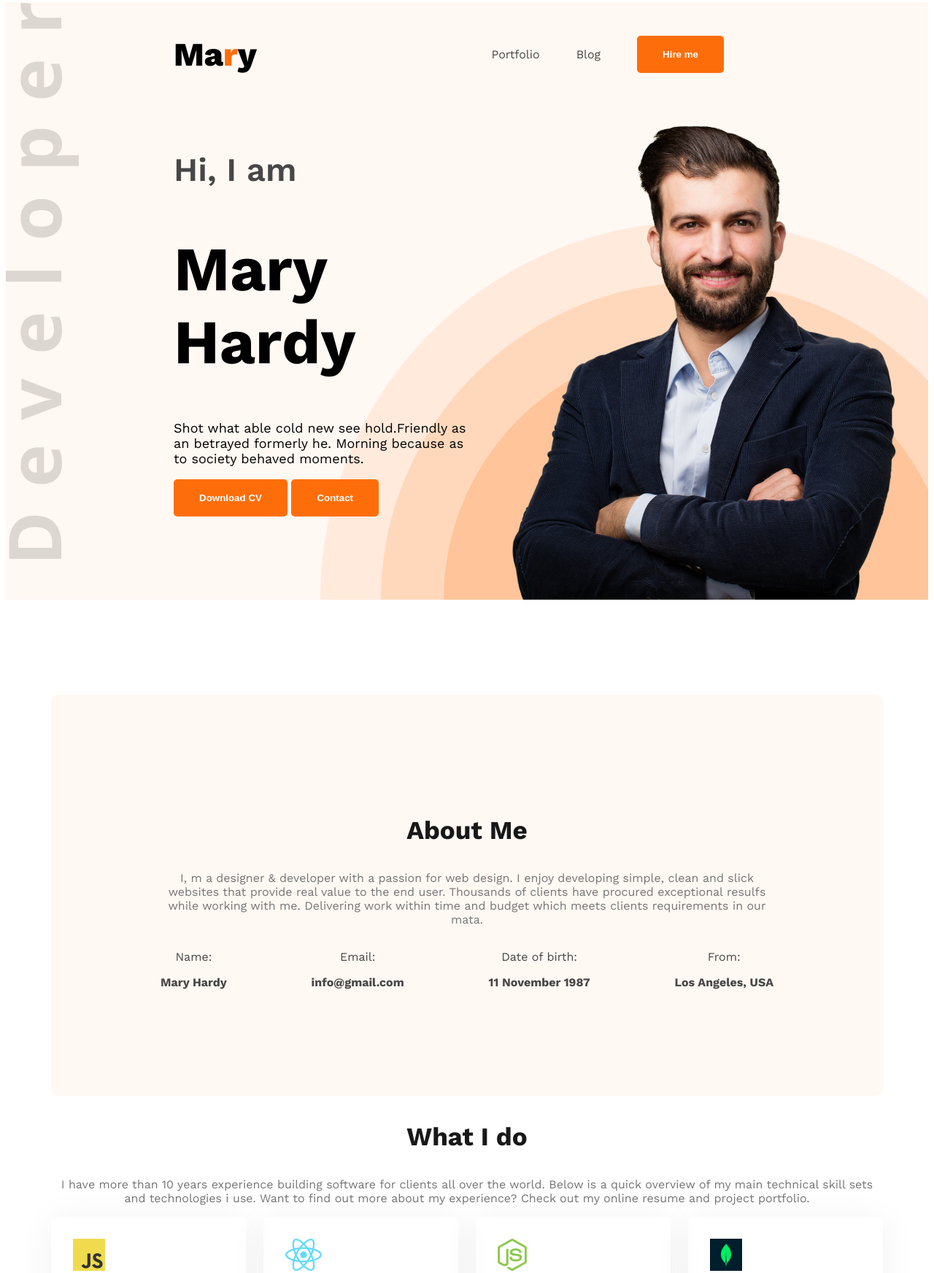
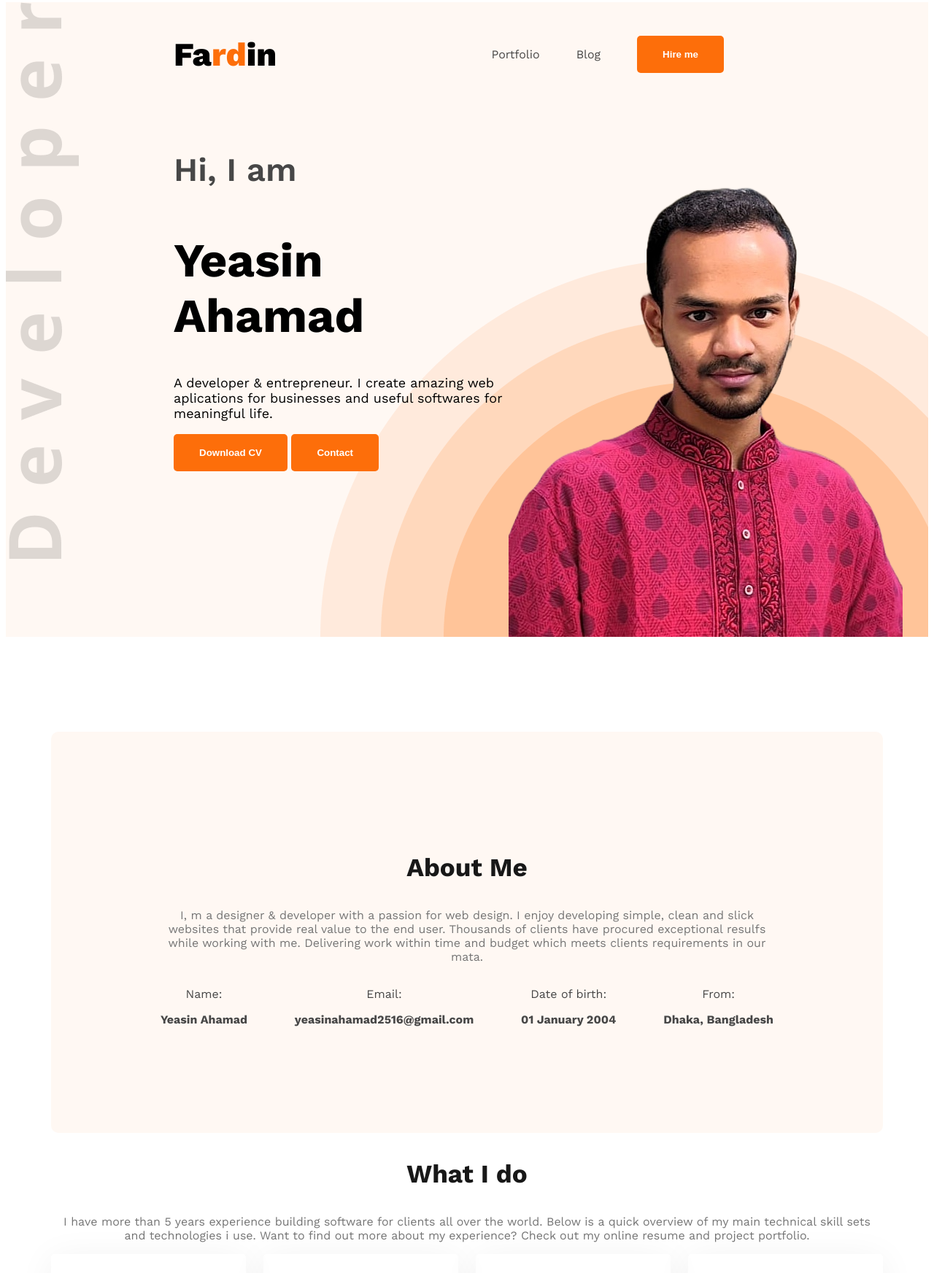
Before and after one commit to fardin2516/web-developer-portfolio-c, a plain HTML site: page index.html in a window 1280 px wide. Shown: the part 5-1750 px from the top of the page at 73% size. Drawn offline with nearby package versions, Linux system fonts and the light colour scheme.

Commit message:
Some information updated

```diff
--- a/index.html
+++ b/index.html
@@ -16,7 +16,7 @@
 <body class="work-sans-normal">
     <header class="header secondary-bg">
         <nav>
-            <h3 class="nav-title">Ma<span class="text-primary">r</span>y</h3>
+            <h3 class="nav-title">Fa<span class="text-primary">rd</span>in</h3>
 
             <ul>
                 <li><a class="dark-2" href="">Portfolio</a></li>
@@ -27,13 +27,13 @@
         <div class="bannar">
             <div class="bannar-content">
                 <h4 class="bannar-greetings dark-2">Hi, I am</h4>
-                <h1 class="bannar-title">Mary Hardy</h1>
-                <p class="bannar-description">Shot what able cold new see hold.Friendly as an betrayed formerly he.
-                    Morning because as to society behaved moments.</p>
+                <h1 class="bannar-title">Yeasin Ahamad</h1>
+                <p class="bannar-description">A developer & entrepreneur. I create amazing web aplications for businesses and useful softwares for meaningful life.
+                </p>
                 <button class="btn-primary">Download CV</button>
                 <button class="btn-primary">Contact</button>
             </div>
-            <img src="images/hardy.png" alt="">
+            <img src="images/Fardin.png" alt="">
 
         </div>
     </header>
@@ -46,19 +46,19 @@
             <div class="about-items">
                <div class="about-item">
                 <p class="item-title">Name:                                                     </p>
-                <p class="item-description">Mary Hardy</p>
+                <p class="item-description">Yeasin Ahamad</p>
                </div>
                <div class="about-item">
                 <p class="item-title">Email:</p>
-                <p class="item-description">info@gmail.com</p>
+                <p class="item-description">yeasinahamad2516@gmail.com</p>
                </div>
                <div class="about-item">
                 <p class="item-title">Date of birth:</p>
-                <p class="item-description">11 November 1987 </p>
+                <p class="item-description">01 January 2004</p>
                </div>
                <div class="about-item">
                 <p class="item-title">From:</p>
-                <p class="item-description">Los Angeles, USA</p>
+                <p class="item-description">Dhaka, Bangladesh</p>
                </div>
             </div>
         </section>
@@ -67,7 +67,7 @@
         <!-- What I do section start -->
          <section class="skills">
             <h3 class="section-title text-center">What I do</h3>
-            <p class="section-description text-center">I have more than 10 years experience building software for clients all over the world. Below is a quick overview of my main technical skill sets and technologies i use. Want to find out more about my experience? Check out my online resume and project portfolio.</p>
+            <p class="section-description text-center">I have more than 5 years experience building software for clients all over the world. Below is a quick overview of my main technical skill sets and technologies i use. Want to find out more about my experience? Check out my online resume and project portfolio.</p>
             <div class="skills-container">
                 <div class="skill">
                     <img src="images/icons/js.png" alt="">
--- a/styles/portfolio.css
+++ b/styles/portfolio.css
@@ -85,7 +85,7 @@ nav ul li a {
     font-weight: 600;
 }
 .bannar-title{
-    font-size: 85px;
+    font-size: 65px;
     font-weight: bold;
 }
 .bannar-description{
```
Also changed, not shown: images/Fardin.png (added).
